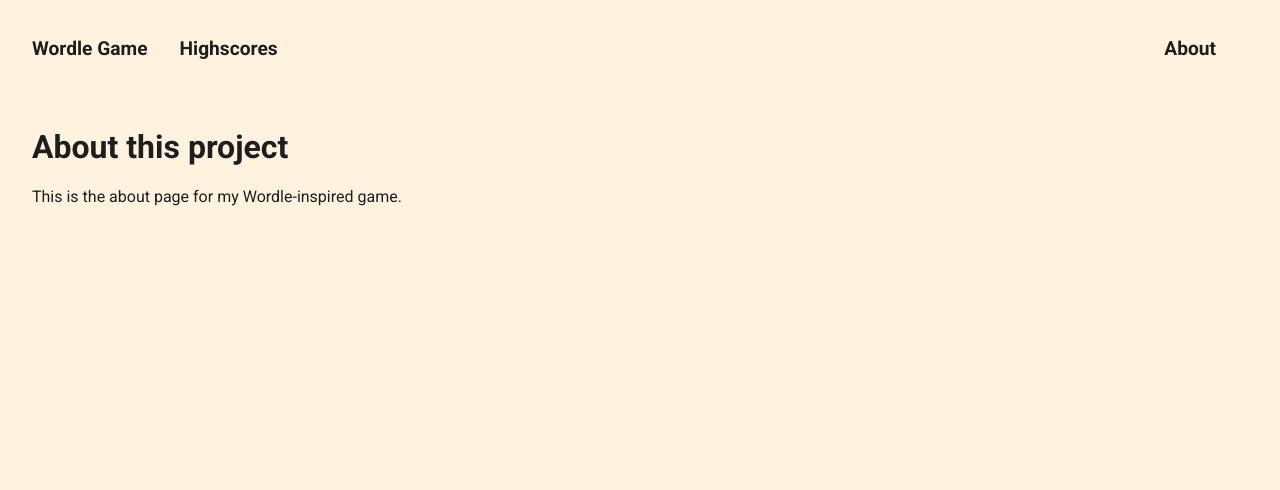
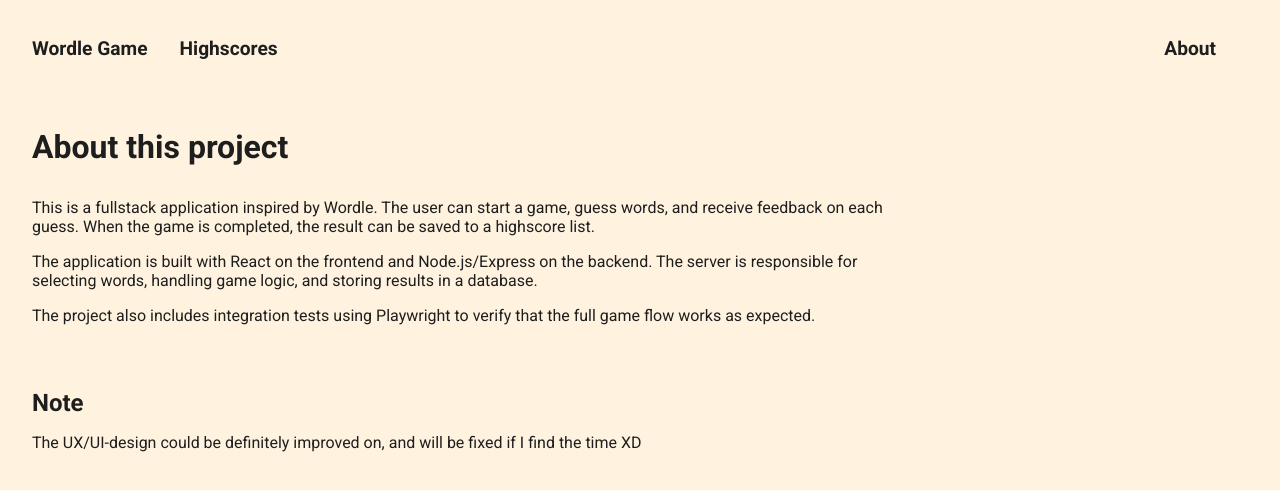
Before and after one commit to FeliciaBo/wordle-ish-fullstack, a React (Vite) app in the folder wordle-app/client/: page /about in a window 1280 px wide. Shown: the top 490 px of the page. Built offline with nearby package versions, Linux system fonts and the light colour scheme.

Commit message:
added text + some styling to about page

```diff
--- a/wordle-app/client/src/pages/About.jsx
+++ b/wordle-app/client/src/pages/About.jsx
@@ -1,8 +1,25 @@
+import "./About.scss"
 function About() {
   return (
-    <div>
+    <div className="about-page">
       <h1>About this project</h1>
-      <p>This is the about page for my Wordle-inspired game.</p>
+      <p>This is a fullstack application inspired by Wordle. The user can start a game,
+         guess words, and receive feedback on each guess. When the game is completed,
+         the result can be saved to a highscore list. </p>
+
+      <p> The application is built with React on the frontend and Node.js/Express on the backend.
+         The server is responsible for selecting words, handling game logic, and storing results in
+         a database. </p>
+
+      <p> The project also includes integration tests using Playwright to verify that the full
+         game flow works as expected.</p>
+
+      <h2>Note</h2>
+      <p> The UX/UI-design could be definitely improved on, and will be fixed if I find the time XD</p>
+
+
+
+
     </div>
   );
 }
--- /dev/null
+++ b/wordle-app/client/src/pages/About.scss
@@ -0,0 +1,21 @@
+.about-page {
+width: 100;
+
+@media screen and (min-width: 800px) {
+width: 70%;
+}
+
+}
+
+h1 {
+  margin-bottom: 2rem;
+}
+
+p {
+  margin-bottom: 1rem;
+}
+
+h2 {
+  margin-top: 4rem;
+  margin-bottom: 1rem;
+}
```
